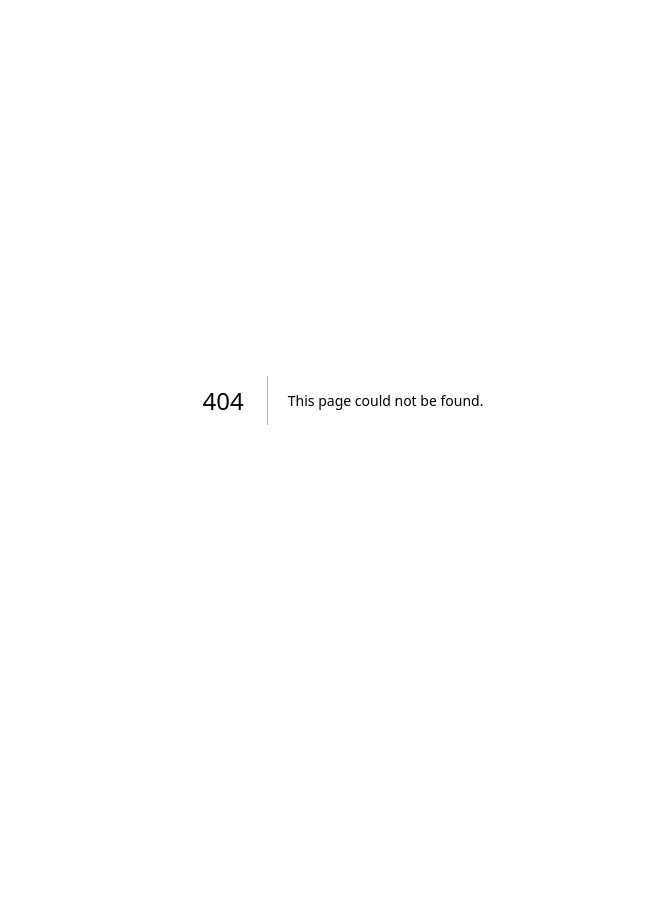
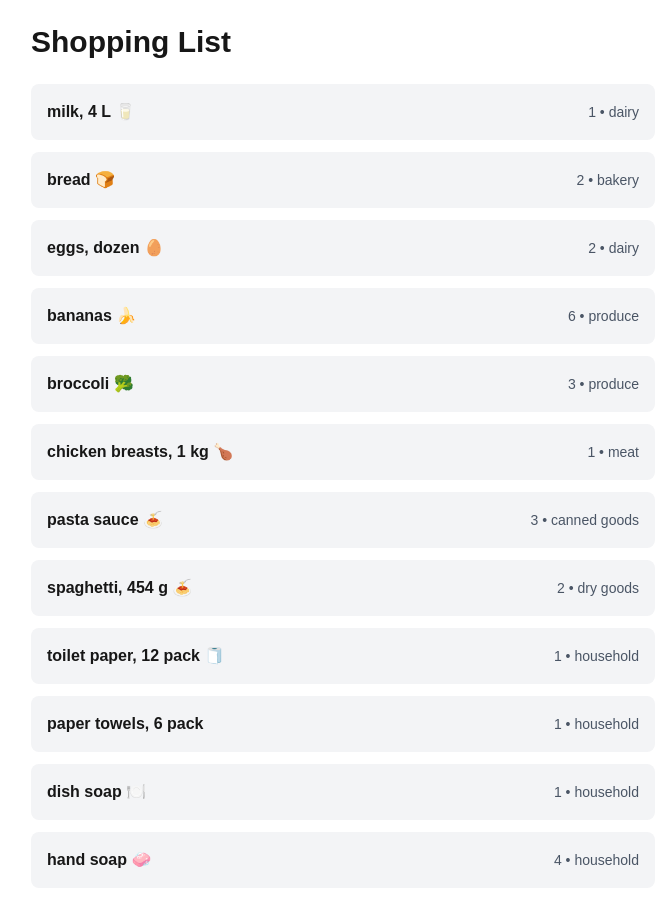
Before and after one commit to Simranjit2006/cprg306-assignments, a Next.js app: page /week-3 in a window 1280 px wide. Before the commit this address had no page. Shown: the top 906 px of the page, without its empty margins (297-967 px from the left). Before the commit the page ends 800 px from the top, so only its background shows below. Built offline with nearby package versions, Linux system fonts and the light colour scheme.

Commit message:
done changes or week 3 assignement
done changes or week 3 assignement

```diff
--- a/app/page.js
+++ b/app/page.js
@@ -1,10 +1,22 @@
-import StudentInfo from "./week-2/StudentInfo";
+import Link from "next/link";
 
 export default function Page() {
   return (
     <main>
-      <h1>Week-2</h1>
-      <StudentInfo />
+      <h1>CPRG 306: Web Development 2 - Assignments</h1>
+
+      <ul>
+        <li>
+          <Link href="/week-2">Week 2</Link>
+        </li>
+        <li>
+          <Link href="/week-3">Week 3</Link>
+        </li>
+      </ul>
+
+      <p>
+        This site contains weekly assignments for CPRG 306.
+      </p>
     </main>
   );
 }
--- /dev/null
+++ b/app/week-2/page.js
@@ -0,0 +1,10 @@
+import StudentInfo from "./StudentInfo";
+
+export default function Page() {
+  return (
+    <main>
+      <h1>Shopping List</h1>
+      <StudentInfo />
+    </main>
+  );
+}
--- /dev/null
+++ b/app/week-3/GroceryItem.js
@@ -0,0 +1,10 @@
+export default function Item({ name, quantity, category }) {
+  return (
+    <li className="flex justify-between items-center p-4 bg-gray-100 rounded-lg">
+      <span className="font-semibold">{name}</span>
+      <span className="text-sm text-gray-600">
+        {quantity} • {category}
+      </span>
+    </li>
+  );
+}
--- /dev/null
+++ b/app/week-3/GroceryItemList.js
@@ -0,0 +1,103 @@
+import Item from "./GroceryItem";
+
+export default function GroceryItemList() {
+  const item1 = {
+    name: "milk, 4 L 🥛",
+    quantity: 1,
+    category: "dairy",
+  };
+
+  const item2 = {
+    name: "bread 🍞",
+    quantity: 2,
+    category: "bakery",
+  };
+
+  const item3 = {
+    name: "eggs, dozen 🥚",
+    quantity: 2,
+    category: "dairy",
+  };
+
+  const item4 = {
+    name: "bananas 🍌",
+    quantity: 6,
+    category: "produce",
+  };
+
+  const item5 = {
+    name: "broccoli 🥦",
+    quantity: 3,
+    category: "produce",
+  };
+
+  const item6 = {
+    name: "chicken breasts, 1 kg 🍗",
+    quantity: 1,
+    category: "meat",
+  };
+
+  const item7 = {
+    name: "pasta sauce 🍝",
+    quantity: 3,
+    category: "canned goods",
+  };
+
+  const item8 = {
+    name: "spaghetti, 454 g 🍝",
+    quantity: 2,
+    category: "dry goods",
+  };
+
+  const item9 = {
+    name: "toilet paper, 12 pack 🧻",
+    quantity: 1,
+    category: "household",
+  };
+
+  const item10 = {
+    name: "paper towels, 6 pack",
+    quantity: 1,
+    category: "household",
+  };
+
+  const item11 = {
+    name: "dish soap 🍽️",
+    quantity: 1,
+    category: "household",
+  };
+
+  const item12 = {
+    name: "hand soap 🧼",
+    quantity: 4,
+    category: "household",
+  };
+
+  const items = [
+    item1,
+    item2,
+    item3,
+    item4,
+    item5,
+    item6,
+    item7,
+    item8,
+    item9,
+    item10,
+    item11,
+    item12,
+  ];
+
+  return (
+    <ul className="space-y-3">
+      {items.map((item, index) => (
+        <Item
+          key={index}
+          name={item.name}
+          quantity={item.quantity}
+          category={item.category}
+        />
+      ))}
+    </ul>
+  );
+}
--- /dev/null
+++ b/app/week-3/page.js
@@ -0,0 +1,12 @@
+import GroceryItemList from "./GroceryItemList";
+
+export default function Page() {
+  return (
+    <main className="max-w-2xl mx-auto p-6">
+      <h1 className="text-3xl font-bold mb-6">
+        Shopping List
+      </h1>
+      <GroceryItemList />
+    </main>
+  );
+}
```
